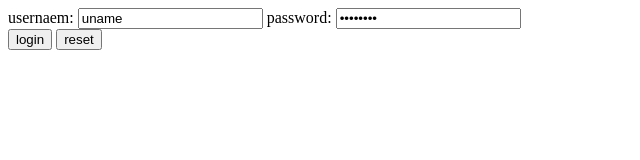
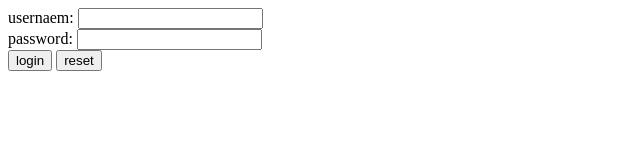
Before and after one commit to aartigodase1998/vijaya, a plain HTML site: page login.html in a window 1280 px wide. Shown: the whole page, without its empty margins (0-640 px from the left). Drawn offline with Linux system fonts and the light colour scheme.

Commit message:
Update login.html

```diff
--- a/login.html
+++ b/login.html
@@ -5,8 +5,8 @@
         </title>
       <body>
         <form>
-         usernaem: <input type="text" value="uname">
-        password: <input type="password" value="password"><br>
+         usernaem: <input type="text"><br>
+        password: <input type="password"><br>
         <input type="submit" value="login">
         <input type="reset" value="reset">
 
```
